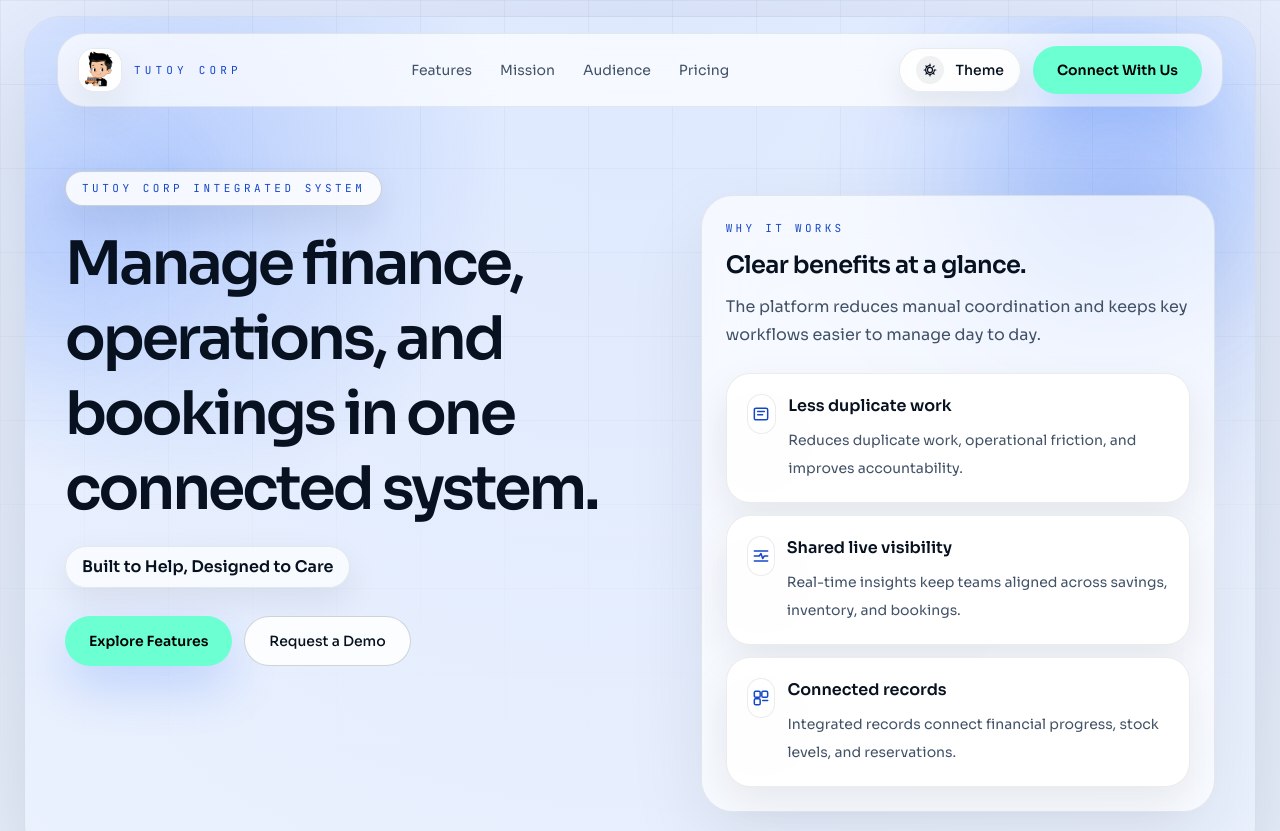
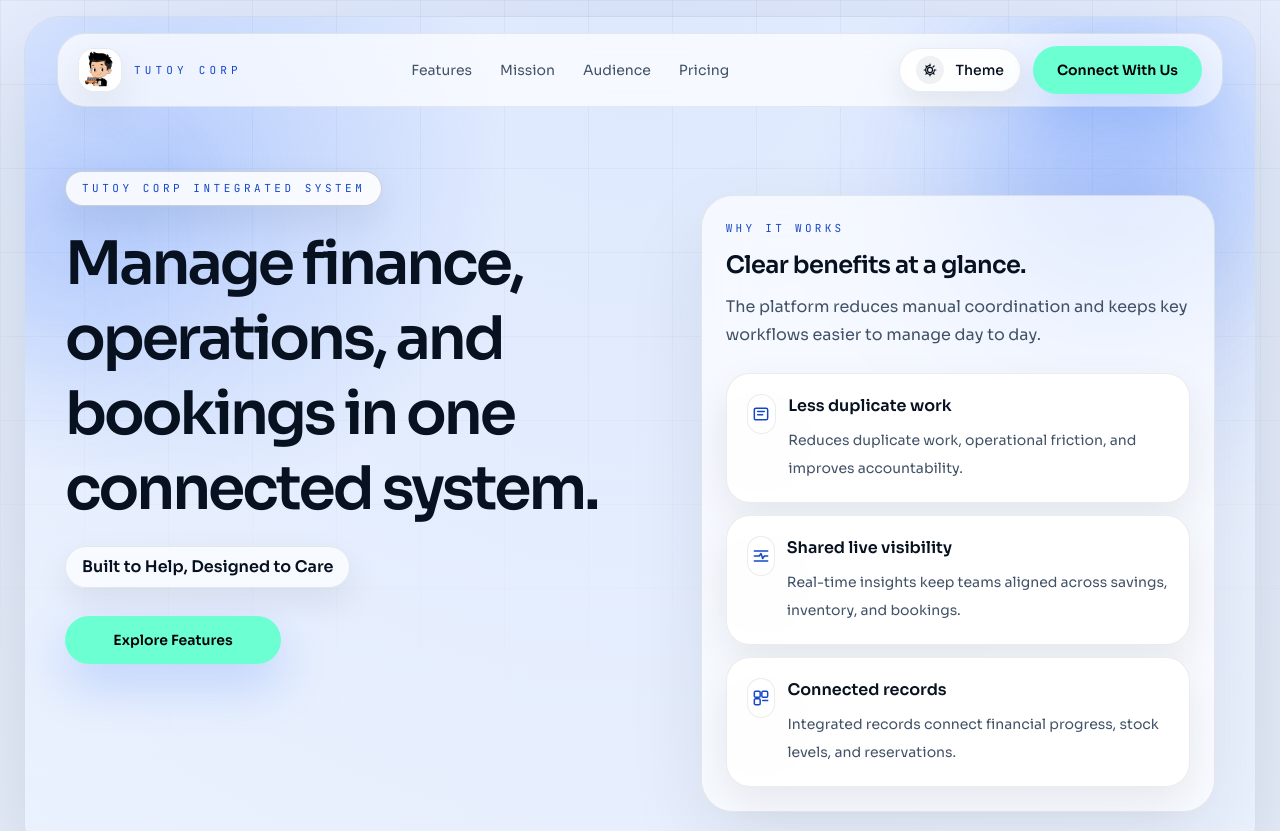
Before and after one commit to Xeyn19/tutoyscorp, a Next.js app: page / in a window 1280 px wide. Shown: the top 831 px of the page. Built offline with nearby package versions, Linux system fonts and the light colour scheme.

Commit message:
fixed hero part

```diff
--- a/src/components/landingpage/LandingPage.jsx
+++ b/src/components/landingpage/LandingPage.jsx
@@ -220,11 +220,12 @@ export default function LandingPage() {
                 ) : null}
 
                 <div className="mt-7 flex flex-wrap gap-3">
-                  <a href="#features" className={primaryButtonClass} style={{ color: "#000" }}>
+                  <a
+                    href="#features"
+                    className={`${primaryButtonClass} min-w-[12rem] sm:min-w-[13.5rem]`}
+                    style={{ color: "#000" }}
+                  >
                     Explore Features
-                  </a>
-                  <a href="/contact" className={secondaryButtonClass}>
-                    Request a Demo
                   </a>
                 </div>
               </div>
```
